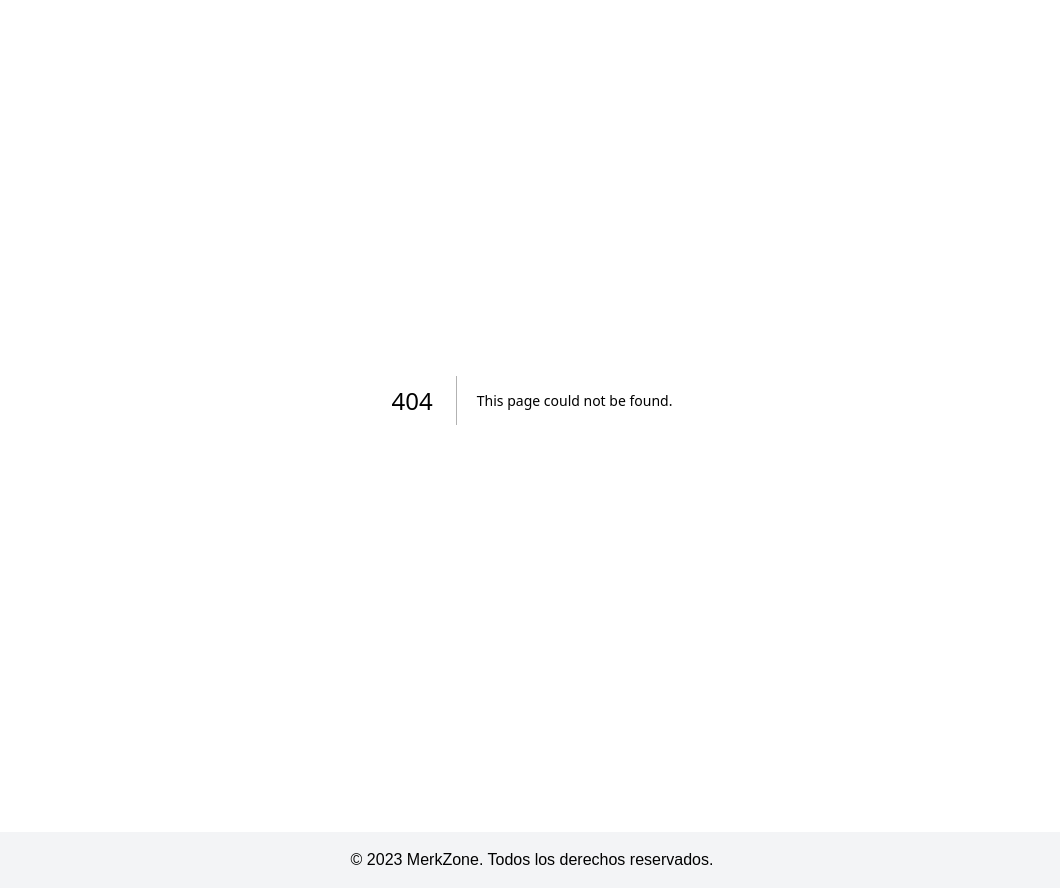
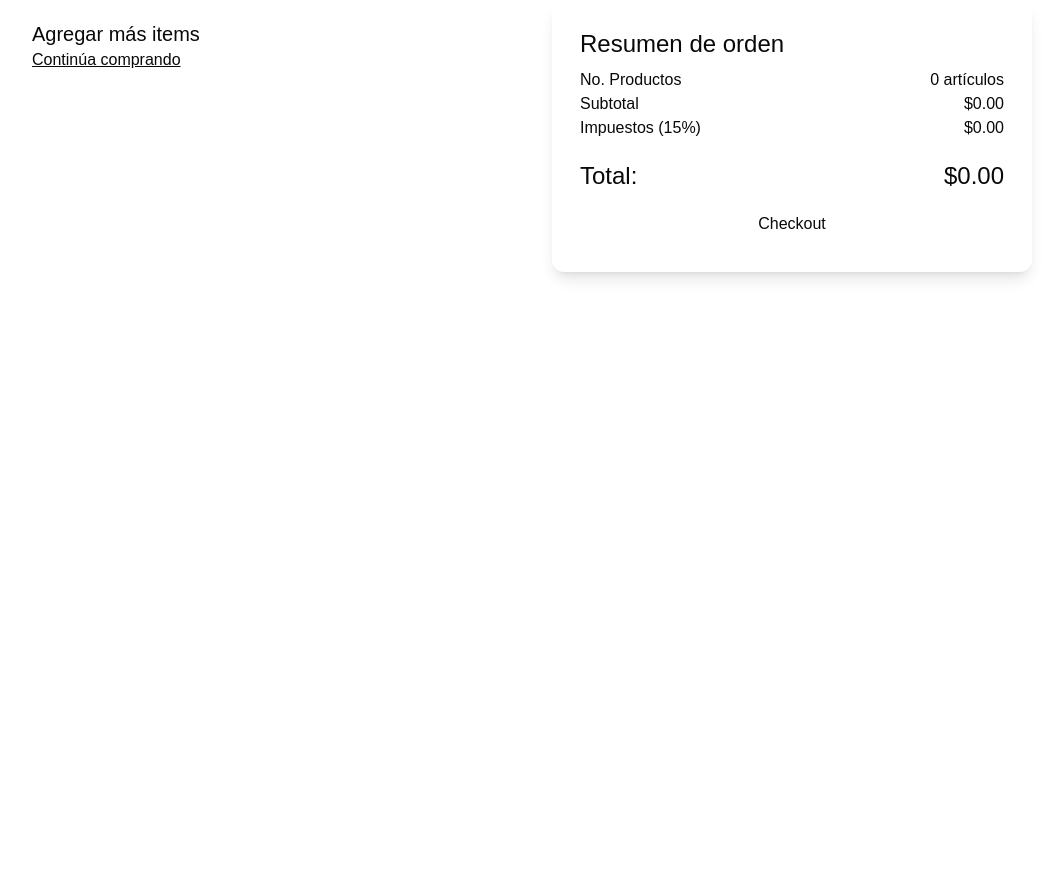
Before and after one commit to Tirofijo26/ecommerce_pe, a Next.js app: page /cart in a window 1280 px wide. Before the commit this address had no page. Shown: the whole page, without its empty margins (108-1168 px from the left). After the commit the page ends 800 px from the top, so only its background shows below. Built offline with nearby package versions, Linux system fonts and the light colour scheme.

Commit message:
pagina cart

```diff
--- a/package.json
+++ b/package.json
@@ -20,6 +20,7 @@
     "next": "14.2.14",
     "react": "^18",
     "react-dom": "^18",
+    "react-icons": "^5.3.0",
     "tailwind-merge": "^2.5.3",
     "tailwindcss-animate": "^1.0.7",
     "zustand": "^5.0.0-rc.2"
--- a/src/app/buyer/page.tsx
+++ b/src/app/buyer/page.tsx
@@ -1,33 +1,83 @@
-'use client'
-import { useState } from 'react'
-import { Search, ShoppingCart, User, LogOut } from 'lucide-react'
-import { useRouter } from 'next/navigation'; // Importa useRouter
+"use client";
+import { useState } from "react";
+import { Search, ShoppingCart, User, LogOut } from "lucide-react";
+import { useRouter } from "next/navigation"; // Importa useRouter
 
-import { Button } from "@/components/ui/button"
-import { Input } from "@/components/ui/input"
-import { Card, CardContent, CardFooter } from "@/components/ui/card"
-import { useUsuario } from '@/store'
+import { Button } from "@/components/ui/button";
+import { Input } from "@/components/ui/input";
+import { Card, CardContent, CardFooter } from "@/components/ui/card";
+import { CartProduct, useCartStore, useUsuario } from "@/store";
 
-const categories = ["Todos los productos", "Electrónica", "Ropa", "Hogar"]
+const categories = ["Todos los productos", "Electrónica", "Ropa", "Hogar"];
 const products = [
-  { id: 1, name: "Producto 1", price: 99.99, image: "/placeholder.svg?height=200&width=200" },
-  { id: 2, name: "Producto 2", price: 149.99, image: "/placeholder.svg?height=200&width=200" },
-  { id: 3, name: "Producto 3", price: 79.99, image: "/placeholder.svg?height=200&width=200" },
-  { id: 4, name: "Producto 4", price: 129.99, image: "/placeholder.svg?height=200&width=200" },
-  { id: 5, name: "Producto 5", price: 89.99, image: "/placeholder.svg?height=200&width=200" },
-  { id: 6, name: "Producto 6", price: 199.99, image: "/placeholder.svg?height=200&width=200" },
-]
+  {
+    id: 1,
+    nombre: "Producto 1",
+    cantidad: 1,
+    precio: 99.99,
+    image: "/placeholder.svg?height=200&width=200",
+  },
+  {
+    id: 2,
+    nombre: "Producto 2",
+    cantidad: 1,
+    precio: 149.99,
+    image: "/placeholder.svg?height=200&width=200",
+  },
+  {
+    id: 3,
+    nombre: "Producto 3",
+    cantidad: 1,
+    precio: 79.99,
+    image: "/placeholder.svg?height=200&width=200",
+  },
+  {
+    id: 4,
+    nombre: "Producto 4",
+    cantidad: 1,
+    precio: 129.99,
+    image: "/placeholder.svg?height=200&width=200",
+  },
+  {
+    id: 5,
+    nombre: "Producto 5",
+    cantidad: 1,
+    precio: 89.99,
+    image: "/placeholder.svg?height=200&width=200",
+  },
+  {
+    id: 6,
+    nombre: "Producto 6",
+    cantidad: 1,
+    precio: 199.99,
+    image: "/placeholder.svg?height=200&width=200",
+  },
+];
 
 export default function BuyerHomepage() {
-  const {usuarioIniciado} = useUsuario()
-  const router = useRouter();  // Inicializa useRouter
+  const addProductToCart = useCartStore((state) => state.addProductTocart);
 
-  const [activeCategory, setActiveCategory] = useState("Todos los productos")
-  const [searchTerm, setSearchTerm] = useState("")
+  const { usuarioIniciado } = useUsuario();
+  const router = useRouter(); // Inicializa useRouter
 
-  const filteredProducts = products.filter(product =>
-    product.name.toLowerCase().includes(searchTerm.toLowerCase())
-  )
+  const [activeCategory, setActiveCategory] = useState("Todos los productos");
+  const [searchTerm, setSearchTerm] = useState("");
+
+  const filteredProducts = products.filter((product) =>
+    product.nombre.toLowerCase().includes(searchTerm.toLowerCase())
+  );
+
+  const addToCart = (product :CartProduct) => {
+    const cartProduct: CartProduct = {
+      id: product.id,
+      nombre: product.nombre,
+      precio: product.precio,
+      cantidad: product.cantidad,
+      image: product.image,
+    };
+
+    addProductToCart(cartProduct);
+  }
 
   return (
     <div className="flex flex-col min-h-screen">
@@ -43,15 +93,28 @@ export default function BuyerHomepage() {
                 value={searchTerm}
                 onChange={(e) => setSearchTerm(e.target.value)}
               />
-              <Search className="absolute left-3 top-1/2 transform -translate-y-1/2 text-gray-400" size={20} />
+              <Search
+                className="absolute left-3 top-1/2 transform -translate-y-1/2 text-gray-400"
+                size={20}
+              />
             </form>
-            <Button variant="ghost" size="icon" onClick={() => router.replace("/profile")}>
+            <Button
+              variant="ghost"
+              size="icon"
+              onClick={() => router.replace("/profile")}
+            >
               <User size={24} />
             </Button>
             <Button variant="ghost" size="icon">
-              <ShoppingCart size={24} />
+              <ShoppingCart size={24} onClick={() => router.replace("/cart")} />
             </Button>
-            <Button variant="ghost" size="icon" onClick={() => router.push('/')}> {/* Redirige a la página de inicio */}
+            <Button
+              variant="ghost"
+              size="icon"
+              onClick={() => router.push("/")}
+            >
+              {" "}
+              {/* Redirige a la página de inicio */}
               <LogOut size={24} />
             </Button>
           </div>
@@ -66,7 +129,9 @@ export default function BuyerHomepage() {
               <button
                 key={category}
                 className={`block w-full text-left px-4 py-2 rounded ${
-                  activeCategory === category ? 'bg-green-600 text-white' : 'hover:bg-green-100'
+                  activeCategory === category
+                    ? "bg-green-600 text-white"
+                    : "hover:bg-green-100"
                 }`}
                 onClick={() => setActiveCategory(category)}
               >
@@ -81,20 +146,32 @@ export default function BuyerHomepage() {
             {filteredProducts.map((product) => (
               <Card key={product.id} className="flex flex-col">
                 <CardContent className="p-4">
-                  <img src={product.image} alt={product.name} className="w-full h-48 object-cover rounded-md mb-4" />
-                  <h3 className="text-lg font-semibold">{product.name}</h3>
-                  <p className="text-green-600 font-bold">${product.price.toFixed(2)}</p>
+                  <img
+                    src={product.image}
+                    alt={product.nombre}
+                    className="w-full h-48 object-cover rounded-md mb-4"
+                  />
+                  <h3 className="text-lg font-semibold">{product.nombre}</h3>
+                  <p className="text-green-600 font-bold">
+                    ${product.precio.toFixed(2)}
+                  </p>
                 </CardContent>
                 <CardFooter className="mt-auto">
-                  <Button className="w-full">Agregar al carrito</Button>
+                  <Button
+                    className="w-full"
+                    onClick={() => addToCart(product)}
+                  >
+                    Agregar al carrito
+                  </Button>
                 </CardFooter>
               </Card>
             ))}
           </div>
         </section>
       </main>
-
-
+      <footer className="bg-gray-100 text-center p-4 mt-8">
+        <p>&copy; 2023 MerkZone. Todos los derechos reservados.</p>
+      </footer>
     </div>
-  )
+  );
 }
--- /dev/null
+++ b/src/app/cart/page.tsx
@@ -0,0 +1,47 @@
+import Link from "next/link";
+
+// import { Title } from "@/components";
+import { ProductsInCart } from "./ui/ProductsInCart";
+import { OrderSumary } from "./ui/OrderSumary";
+
+//* prc: crea el componente
+export default function CartPage() {
+  // redirect("/empty");
+
+  return (
+    <div className="flex justify-center items-center mb-72 px-10 sm:px-0">
+      <div className="flex flex-col w-[1000px]">
+        {/* <Title title="Carrito" /> */}
+        <div className="grid grid-cols-1 sm:grid-cols-2 gap-10">
+          {/* Carrito */}
+          <div className="flex flex-col mt-5">
+            <span className="text-xl">Agregar más items</span>
+            <Link className="underline mb-5" href={"/buyer"}>
+              Continúa comprando
+            </Link>
+
+            {/* items */}
+            <ProductsInCart />
+          </div>
+
+          {/* Checkout - Resumen de orden */}
+          <div className="bg-white rounded-xl shadow-lg p-7 h-fit">
+            <h2 className="text-2xl mb-2">Resumen de orden</h2>
+
+            <OrderSumary/>
+
+            <div className="mt-5 mb-2 w-full">
+              <Link
+                className="flex btn-primary justify-center"
+                href="/checkout/address"
+              >
+                Checkout
+              </Link>
+            </div>
+          </div>
+        </div>
+      </div>
+
+    </div>
+  );
+}
--- /dev/null
+++ b/src/app/cart/ui/OrderSumary.tsx
@@ -0,0 +1,48 @@
+"use client";
+import { useCartStore } from "@/store";
+import { useEffect, useState } from "react";
+import { currencyFormat } from "./currencyFormat";
+
+export const OrderSumary = () => {
+  const [loaded, setLoaded] = useState(false);
+  const productInCart = useCartStore((state) => state.cart);
+
+  console.log(productInCart);
+
+  const subTotal = productInCart.reduce(
+    (subTotal, product) => product.cantidad * product.precio + subTotal,
+    0
+  );
+  const tax = subTotal * 0.15;
+  const total = subTotal + tax;
+  const itemsInCart = productInCart.reduce(
+    (total, item) => total + item.cantidad,
+    0
+  );
+
+
+
+  useEffect(() => {
+    setLoaded(true);
+  }, []);
+
+  if (!loaded) return <p>Loading...</p>;
+
+  return (
+    <div className="grid grid-cols-2">
+      <span>No. Productos</span>
+      <span className="text-right">
+        {itemsInCart === 1 ? "1 artículo" : `${itemsInCart} artículos`}
+      </span>
+
+      <span>Subtotal</span>
+      <span className="text-right">{currencyFormat(subTotal)}</span>
+
+      <span>Impuestos (15%)</span>
+      <span className="text-right">{currencyFormat(tax)}</span>
+
+      <span className="text-2xl mt-5">Total:</span>
+      <span className="text-2xl mt-5 text-right">{currencyFormat(total)}</span>
+    </div>
+  );
+};
--- /dev/null
+++ b/src/app/cart/ui/ProductsInCart.tsx
@@ -0,0 +1,65 @@
+"use client";
+
+import { QuantitySelector } from "@/components";
+import Image from "next/image";
+import { useCartStore } from "@/store";
+import { useEffect, useState } from "react";
+import Link from "next/link";
+
+export const ProductsInCart = () => {
+  const removeProduct = useCartStore((state) => state.removeProduct);
+  const updateProductQuantity = useCartStore(
+    (state) => state.updateProductQuantity
+  );
+  const productInCart = useCartStore((state) => state.cart);
+  const [loaded, setLoaded] = useState(false);
+
+  useEffect(() => {
+    setLoaded(true);
+  }, []);
+
+  if (!loaded) {
+    return <p>Loading...</p>;
+  }
+
+  return (
+    <>
+      {productInCart.map((product) => (
+        <div className="flex mb-5" key={`${product.id}`}>
+          <Image
+            className="mr-5 rounded"
+            src={`/products/${product.image}`}
+            width={100}
+            height={100}
+            style={{
+              width: "100px",
+              height: "100px",
+            }}
+            alt={product.nombre}
+          />
+          <div>
+            <Link
+              className="hover:underline cursor-pointer"
+              href={`/product/${product.id}`}
+            >
+              {product.cantidad} - {product.nombre}
+            </Link>
+            <p>{product.precio}</p>
+            <QuantitySelector
+              quantity={product.cantidad}
+              onQuantityChanged={(quantity) =>
+                updateProductQuantity(product, quantity)
+              }
+            />
+            <button
+              className="underline mt-3"
+              onClick={() => removeProduct(product)}
+            >
+              Remover
+            </button>
+          </div>
+        </div>
+      ))}
+    </>
+  );
+};
--- /dev/null
+++ b/src/app/cart/ui/currencyFormat.ts
@@ -0,0 +1,8 @@
+export const currencyFormat = (value: number) => {
+  return new Intl.NumberFormat("en-US", {
+    style: "currency",
+    currency: "USD",
+    minimumFractionDigits: 2,
+    maximumFractionDigits: 2,
+  }).format(value);
+};
--- a/src/app/dashboard/page.tsx
+++ b/src/app/dashboard/page.tsx
@@ -274,7 +274,9 @@ export default function VendorDashboard() {
         </Tabs>
       </main>
 
-
+      <footer className="bg-gray-100 text-center p-4 mt-8">
+        <p>&copy; 2023 MerkZone. Todos los derechos reservados.</p>
+      </footer>
     </div>
   );
 }
--- a/src/app/layout.tsx
+++ b/src/app/layout.tsx
@@ -29,9 +29,6 @@ export default function RootLayout({
         className={`${geistSans.variable} ${geistMono.variable} antialiased`}
       >
         {children}
-        <footer className="bg-gray-100 text-center p-4 mt-8">
-          <p>&copy; 2023 MerkZone. Todos los derechos reservados.</p>
-        </footer>
       </body>
     </html>
   );
--- /dev/null
+++ b/src/components/index.ts
@@ -0,0 +1,8 @@
+export * from './producto/quantity-selector/QuantitySelector';
+export * from './ui/button';
+export * from './ui/card';
+export * from './ui/input';
+export * from './ui/label';
+export * from './ui/select';
+export * from './ui/table';
+export * from './ui/tabs';
--- /dev/null
+++ b/src/components/producto/quantity-selector/QuantitySelector.tsx
@@ -0,0 +1,32 @@
+"use client";
+import { IoAddCircleOutline, IoRemoveCircleOutline } from "react-icons/io5";
+
+interface Props {
+  quantity: number;
+  onQuantityChanged: (value: number) => void;
+}
+
+// * rafc
+export const QuantitySelector = ({ quantity, onQuantityChanged }: Props) => {
+
+  const onValueChange = (value: number) => {
+    if (quantity + value < 1) return;
+
+    onQuantityChanged(quantity + value)
+  };
+
+  return (
+    <div className="flex">
+      <button onClick={() => onValueChange(-1)}>
+        <IoRemoveCircleOutline size={30} />
+      </button>
+
+      <span className="w-20 mx-3 px-5 bg-gray-100 text-center rounded">
+        {quantity}
+      </span>
+      <button onClick={() => onValueChange(+1)}>
+        <IoAddCircleOutline size={30} />
+      </button>
+    </div>
+  );
+};
--- /dev/null
+++ b/src/store/cart/cart-store.ts
@@ -0,0 +1,72 @@
+import { create } from "zustand";
+
+export interface CartProduct {
+  id: number;
+  nombre: string;
+  precio: number;
+  cantidad: number;
+  image: string;
+}
+
+interface State {
+  cart: CartProduct[];
+
+  getTotalItems: () => number;
+
+  addProductTocart: (product: CartProduct) => void;
+  updateProductQuantity: (product: CartProduct, quantity: number) => void;
+  removeProduct: (product: CartProduct) => void;
+}
+
+export const useCartStore = create<State>()((set, get) => ({
+  cart: [],
+
+  getTotalItems: () => {
+    const { cart } = get();
+    return cart.reduce((total, item) => total + item.cantidad, 0);
+  },
+
+  addProductTocart: (product: CartProduct) => {
+    const { cart } = get();
+
+    console.log(cart);
+
+    // 1. Revisar si el producto existe en el carrito con la talla seleccionada
+    const productInCart = cart.some((item) => item.id === product.id);
+
+    if (!productInCart) {
+      set({ cart: [...cart, product] });
+      return;
+    }
+
+    // 2. Se que el producto existe por talla... tengo que incrementar
+    const updatedCartProducts = cart.map((item) => {
+      if (item.id === product.id) {
+        return { ...item, cantidad: item.cantidad + product.cantidad };
+      }
+
+      return item;
+    });
+
+    set({ cart: updatedCartProducts });
+  },
+
+  updateProductQuantity: (product: CartProduct, cantidad: number) => {
+    const { cart } = get();
+
+    const updatedCartProducts = cart.map((item) => {
+      if (item.id === product.id) {
+        return { ...item, cantidad: cantidad };
+      }
+      return item;
+    });
+    set({ cart: updatedCartProducts });
+  },
+
+  removeProduct: (product: CartProduct) => {
+    const { cart } = get();
+
+    const updatedCartProducts = cart.filter((item) => item.id !== product.id);
+    set({ cart: updatedCartProducts });
+  },
+}));
--- a/src/store/index.ts
+++ b/src/store/index.ts
@@ -1 +1,2 @@
 export * from './usuario/usuario-store';
+export * from './cart/cart-store';
```
Also changed, not shown: 1 other file (tests, documents, lock files or other folders).
